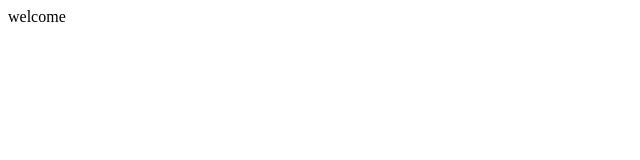
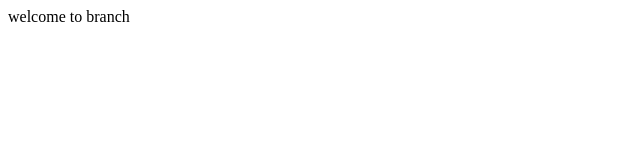
Before and after one commit to tinsPJ/git-tutorial, a plain HTML site: page index.html in a window 1280 px wide. Shown: the full height of the page, 0-640 px from the left. Drawn offline with Linux system fonts and the light colour scheme.

Commit message:
branch first commmiit

```diff
--- a/index.html
+++ b/index.html
@@ -1,5 +1,5 @@
 <html>
     <body>
-        welcome
+        welcome to branch
     </body>
 </html>
```
